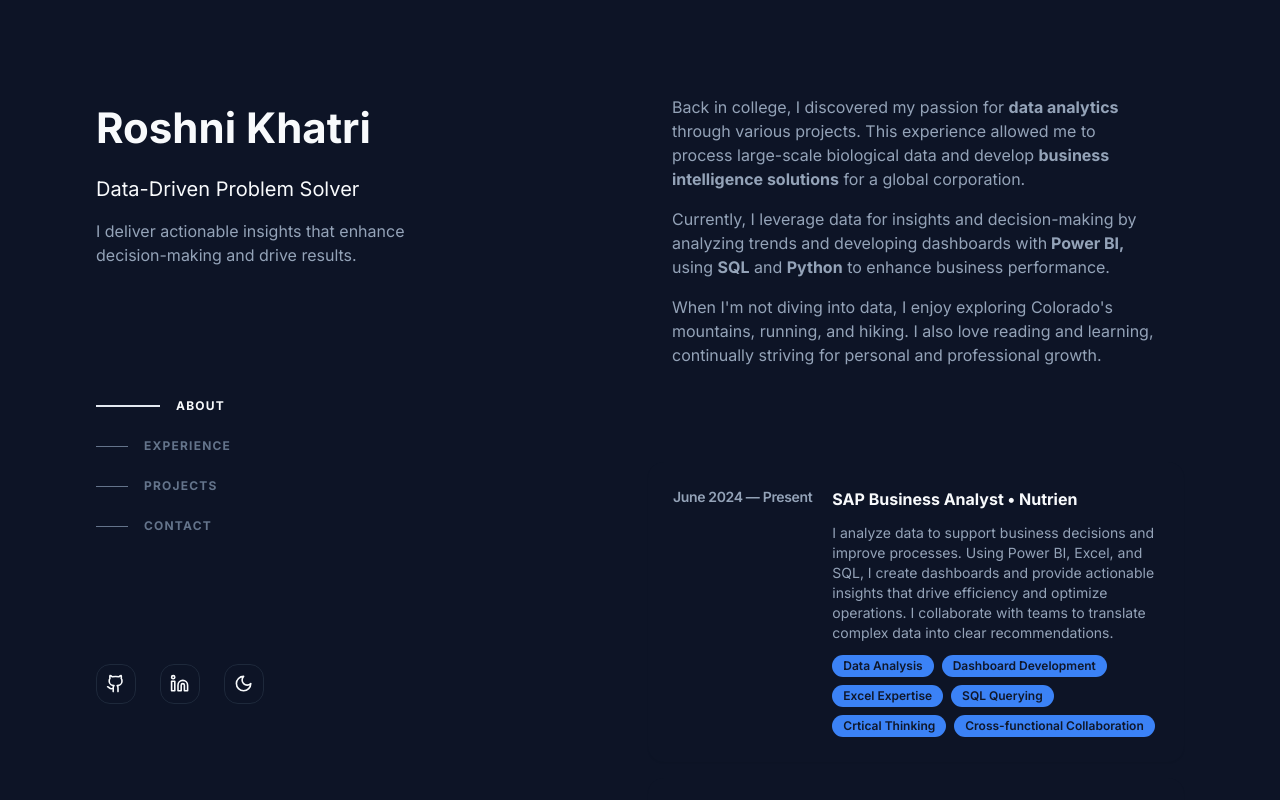
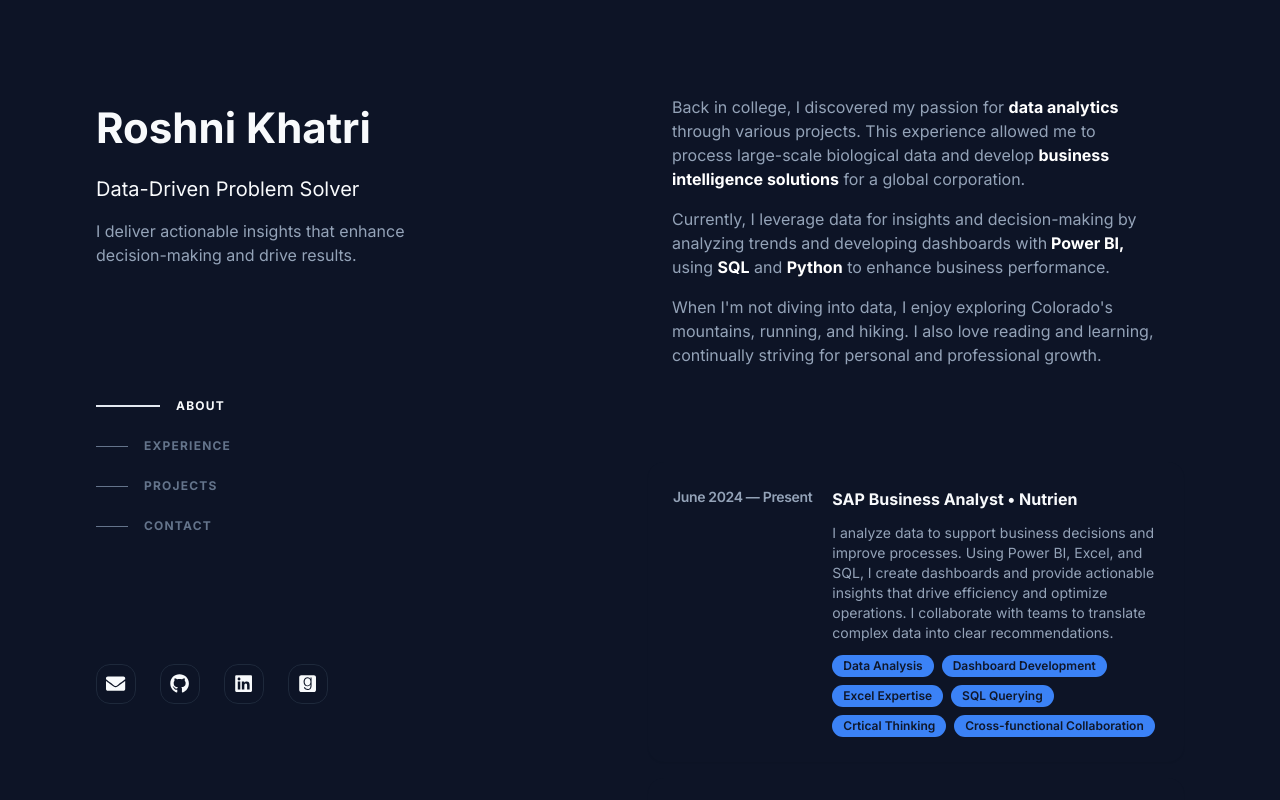
Before and after one commit to roshnik1/e-portfolio, a Next.js app: page / in a window 1280 px wide. Shown: the top 800 px of the page. Built offline with nearby package versions, Linux system fonts and the light colour scheme.

Commit message:
Fix icon issues

```diff
--- a/components/About.tsx
+++ b/components/About.tsx
@@ -4,7 +4,7 @@
 
 const BoldT = styled.span`
   font-weight: bold;
-  color: ${(props) => props.theme.textColor};
+  color: white;
 `;
 
 export default function About() {
--- a/components/Nav.tsx
+++ b/components/Nav.tsx
@@ -1,8 +1,10 @@
 "use client";
 import { Button } from "@/components/ui/button";
-import { Github, Linkedin } from "lucide-react";
+import { Github, Linkedin, Mail} from "lucide-react";
 import { ModeToggle } from "./ui/toggle-mode";
 import useActiveSection from "@/hooks/useActiveSection";
+import { FaGoodreadsG, FaGithub, FaLinkedin, FaEnvelope, FaGoodreads } from "react-icons/fa"; // FontAwesome Goodreads icon
+import { AiFillBook } from "react-icons/ai";
 
 type NavItem = {
   name: string;
@@ -75,23 +77,41 @@
       <ul className="flex flex-row gap-6 mt-6 lg:mt-0">
         <Button variant="outline" size="icon">
           <a
+          href="mailto:khatrirr@outlook.com"
+          target="_blank"
+          rel="noopener noreferrer"
+          >
+            <FaEnvelope className="h-[1.2rem] w-[1.2rem]" />
+            </a>
+        </Button>
+        <Button variant="outline" size="icon">
+          <a
             href="https://github.com/roshnik1"
             target="_blank"
             rel="noopener noreferrer"
           >
-            <Github className="h-[1.2rem] w-[1.2rem]" />
+            <FaGithub className="h-[1.2rem] w-[1.2rem]" />
           </a>
         </Button>
         <Button variant="outline" size="icon">
           <a
-            href="https://linkedin.com/in/roshnik1"
+            href="https://linkedin.com/in/roshnik1/"
             target="_blank"
             rel="noopener noreferrer"
           >
-            <Linkedin className="h-[1.2rem] w-[1.2rem]" />
+            <FaLinkedin className="h-[1.2rem] w-[1.2rem]" />
           </a>
         </Button>
-        <ModeToggle />
+        <Button variant="outline" size="icon">
+          <a
+          href="https://www.goodreads.com/user/show/79824790-roshni"
+          target="_blank"
+          rel="noopener noreferrer"
+          >
+            <FaGoodreads className="h-[1.2rem] w-[1.2rem]" />
+          </a>
+        </Button>
+        {/* <ModeToggle /> */}
       </ul>
     </header>
   );
--- a/package.json
+++ b/package.json
@@ -20,6 +20,7 @@
     "next-themes": "^0.3.0",
     "react": "^18",
     "react-dom": "^18",
+    "react-icons": "^5.3.0",
     "styled-components": "^6.1.13",
     "tailwind-merge": "^2.5.2",
     "tailwindcss-animate": "^1.0.7"
```
Also changed, not shown: 1 other file (tests, documents, lock files or other folders).
